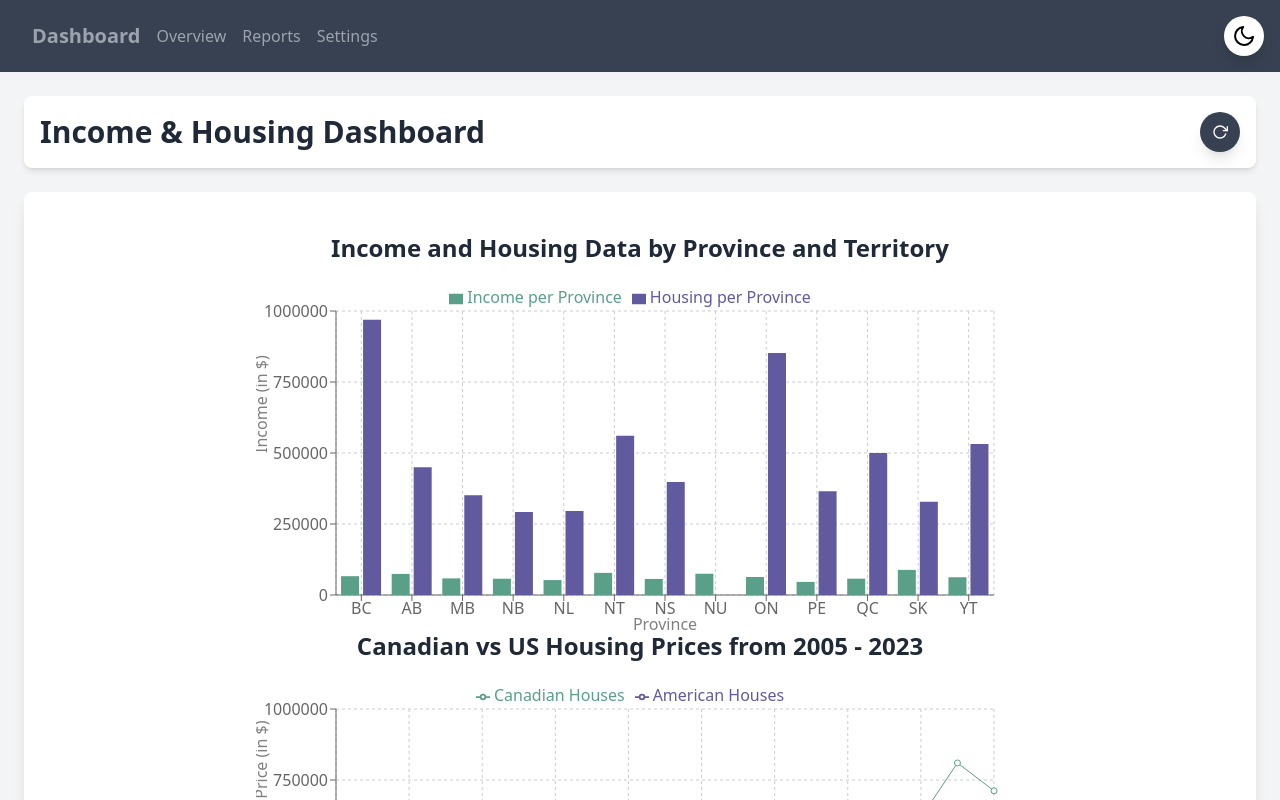
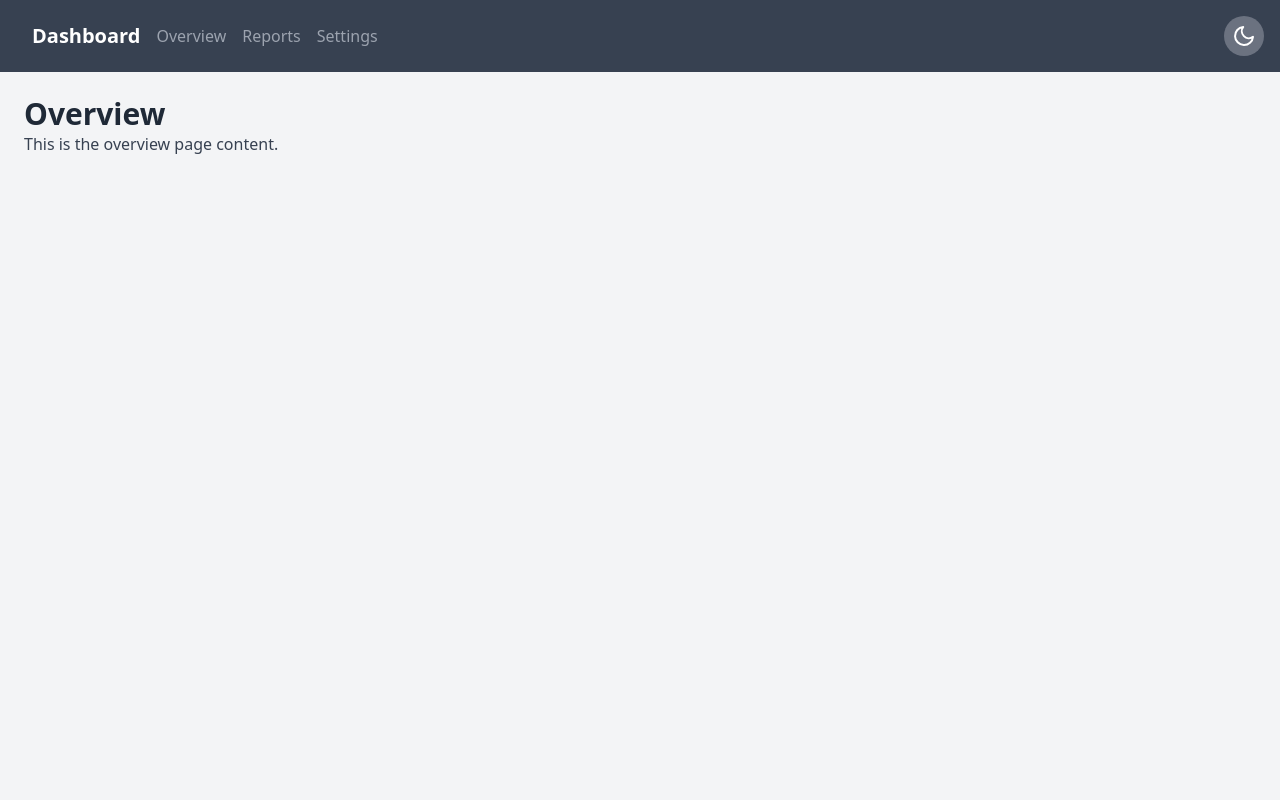
Before and after one commit to Abdul-RehmanCU/Canadian-Income-Analytics, a React (Create React App) app: page /overview in a window 1280 px wide. Shown: the top 800 px of the page. Built offline with nearby package versions, Linux system fonts and the light colour scheme.

Commit message:
added pages

```diff
--- a/package.json
+++ b/package.json
@@ -9,6 +9,7 @@
     "react": "^18.3.1",
     "react-dom": "^18.3.1",
     "react-icons": "^5.3.0",
+    "react-router-dom": "^6.28.0",
     "react-scripts": "5.0.1",
     "recharts": "^2.13.3",
     "web-vitals": "^2.1.4"
--- a/src/App.js
+++ b/src/App.js
@@ -1,12 +1,41 @@
-import React from "react";
+import React, { useState } from "react";
+import { BrowserRouter as Router, Routes, Route } from "react-router-dom";
 import Dashboard from "./components/Dashboard";
+import Overview from "./components/Overview";
+import Report from "./components/Report";
 
-function App() {
+const App = () => {
+  const [darkMode, setDarkMode] = useState(false);
+  const [animated, setAnimated] = useState(false);
+  const [refreshKey, setRefreshKey] = useState(0);
+
+  const toggleDarkMode = () => {
+    setAnimated(true);
+    setTimeout(() => {
+      setDarkMode(!darkMode);
+      setAnimated(false);
+    }, 200);
+  };
+
   return (
-    <div className="App">
-      <Dashboard />
-    </div>
+    <Router>
+      <Dashboard darkMode={darkMode} toggleDarkMode={toggleDarkMode} animated={animated}>
+        <Routes>
+          <Route path="/overview" element={<Overview />} />
+          <Route path="/report" element={<Report setRefreshKey={setRefreshKey} refreshKey={refreshKey} />} />
+          <Route
+            path="/settings"
+            element={
+              <div>
+                <h1 className="text-3xl font-bold dark:text-white">Settings</h1>
+                <p className="text-gray-700 dark:text-gray-300">Configure your settings here.</p>
+              </div>
+            }
+          />
+        </Routes>
+      </Dashboard>
+    </Router>
   );
-}
+};
 
 export default App;
--- a/src/components/Dashboard.js
+++ b/src/components/Dashboard.js
@@ -1,49 +1,40 @@
 import React, { useState } from "react";
-import Header from "./Header";
-import DataVisualization from "./DataVisualization";
 import { FiMenu, FiSun, FiMoon } from "react-icons/fi";
+import { Link } from "react-router-dom";
 
-
-const Dashboard = () => {
-  const [darkMode, setDarkMode] = useState(false);
-  const [animated, setAnimated] = useState(false);
+const Dashboard = ({ children, darkMode, toggleDarkMode, animated }) => {
   const [menuOpen, setMenuOpen] = useState(true);
-  const [refreshKey, setRefreshKey] = useState(0);
-
-  const toggleDarkMode = () => {
-    setAnimated(true);
-    setTimeout(() => {
-      setDarkMode(!darkMode);
-      setAnimated(false);
-    }, 200);
-  };
 
   const toggleMenu = () => {
     setMenuOpen(!menuOpen);
   };
-  const refreshData = () => {
-    setRefreshKey((prevKey) => prevKey + 1);
-  };
 
   return (
-    <div className={`${darkMode ? "dark" : ""} min-h-screen bg-gray-100 dark:bg-gray-900 text-gray-800 dark:text-gray-100 animate-fade-in`}>
+    <div className={`${darkMode ? "dark" : ""} min-h-screen bg-gray-100 dark:bg-gray-900 text-gray-800 dark:text-gray-100`}>
       {/* Top Navbar */}
       <header className="w-full bg-gray-700 dark:bg-gray-800 text-gray-400 dark:text-white p-4 flex justify-between items-center">
-        {/* Navigation Title */}
         <div className="flex items-center space-x-4">
           <button onClick={toggleMenu} className="md:hidden text-white">
             <FiMenu className="w-6 h-6" />
           </button>
-          <span className="text-gray-400 font-bold text-xl dark:text-white transition duration-200">Dashboard</span>
-          <nav className={`flex space-x-4 ${menuOpen ? "flex" : "hidden"} md:flex`}>
-            <a href="#" className="hover:text-white transition duration-200 dark:hover:text-gray-500 hover:scale-125">Overview</a>
-            <a href="#" className="hover:text-white transition duration-200 dark:hover:text-gray-500 hover:scale-125">Reports</a>
-            <a href="#" className="hover:text-white transition duration-200 dark:hover:text-gray-500 hover:scale-125">Settings</a>
+          <span className="text-white font-bold text-xl">Dashboard</span>
+          <nav className={`flex space-x-4 ${menuOpen ? "block" : "hidden"} md:flex`}>
+            <Link to="/overview" className="hover:text-white dark:hover:text-gray-400 transition duration-200">
+              Overview
+            </Link>
+            <Link to="/report" className="hover:text-white dark:hover:text-gray-400 transition duration-200">
+              Reports
+            </Link>
+            <Link to="/settings" className="hover:text-white dark:hover:text-gray-400 transition duration-200">
+              Settings
+            </Link>
           </nav>
         </div>
         <button
           onClick={toggleDarkMode}
-          className={`p-2 rounded-full bg-white dark:bg-gray-500 shadow-lg text-black dark:text-white hover:scale-125 transition duration-300 ${animated ? "animate-icon-flip" : ""}`}
+          className={`p-2 rounded-full bg-gray-500 dark:bg-gray-900 text-white hover:bg-gray-900 dark:hover:bg-gray-500 transition duration-600 ${
+            animated ? "animate-icon-flip" : ""
+          }`}
           aria-label="Toggle Dark Mode"
         >
           {darkMode ? <FiSun className="w-6 h-6" /> : <FiMoon className="w-6 h-6" />}
@@ -51,12 +42,7 @@ const Dashboard = () => {
       </header>
 
       {/* Main Content */}
-      <main className="p-6 space-y-6 dark:bg-gray-700 animate-slide-in-up">
-        <Header refreshData={refreshData} />
-        <section className="bg-white dark:bg-gray-800 p-4 md:p-6 rounded-lg shadow-lg animate-slide-in-up">
-          <DataVisualization key={refreshKey} darkMode={darkMode} />
-        </section>
-      </main>
+      <main className="p-6">{children}</main>
     </div>
   );
 };
--- /dev/null
+++ b/src/components/Overview.js
@@ -0,0 +1,12 @@
+import React from "react";
+
+const Overview = () => {
+  return (
+    <div>
+      <h1 className="text-3xl font-bold dark:text-white">Overview</h1>
+      <p className="text-gray-700 dark:text-gray-300">This is the overview page content.</p>
+    </div>
+  );
+};
+
+export default Overview;
--- /dev/null
+++ b/src/components/Report.js
@@ -0,0 +1,19 @@
+import React from "react";
+import DataVisualization from "./DataVisualization";
+import Header from "./Header"
+
+const Report = ({setRefreshKey, refreshKey}) => {
+    const refreshData = () => {
+        setRefreshKey((prevKey) => prevKey + 1);
+      };
+  return (
+    <div className="dark:bg-gray-700 transition duration-6000">
+        <Header refreshData={refreshData} />
+      <h1 className="text-3xl font-bold dark:text-white">Reports</h1>
+      <p className="text-gray-800 dark:text-gray-300">Here are the reports and data visualizations:</p>
+      <DataVisualization key={refreshKey}/>
+    </div>
+  );
+};
+
+export default Report;
```
Also changed, not shown: 1 other file (tests, documents, lock files or other folders).
